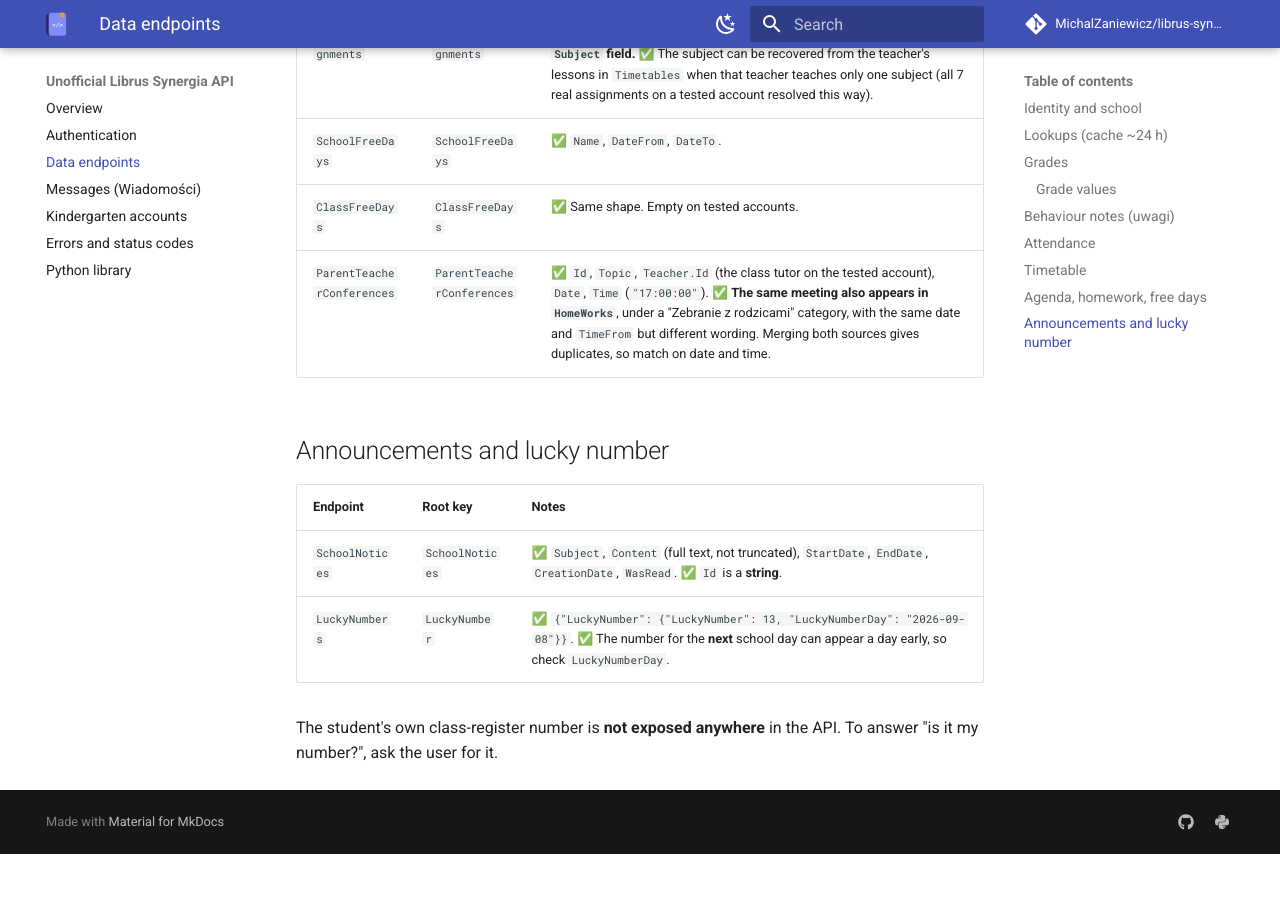
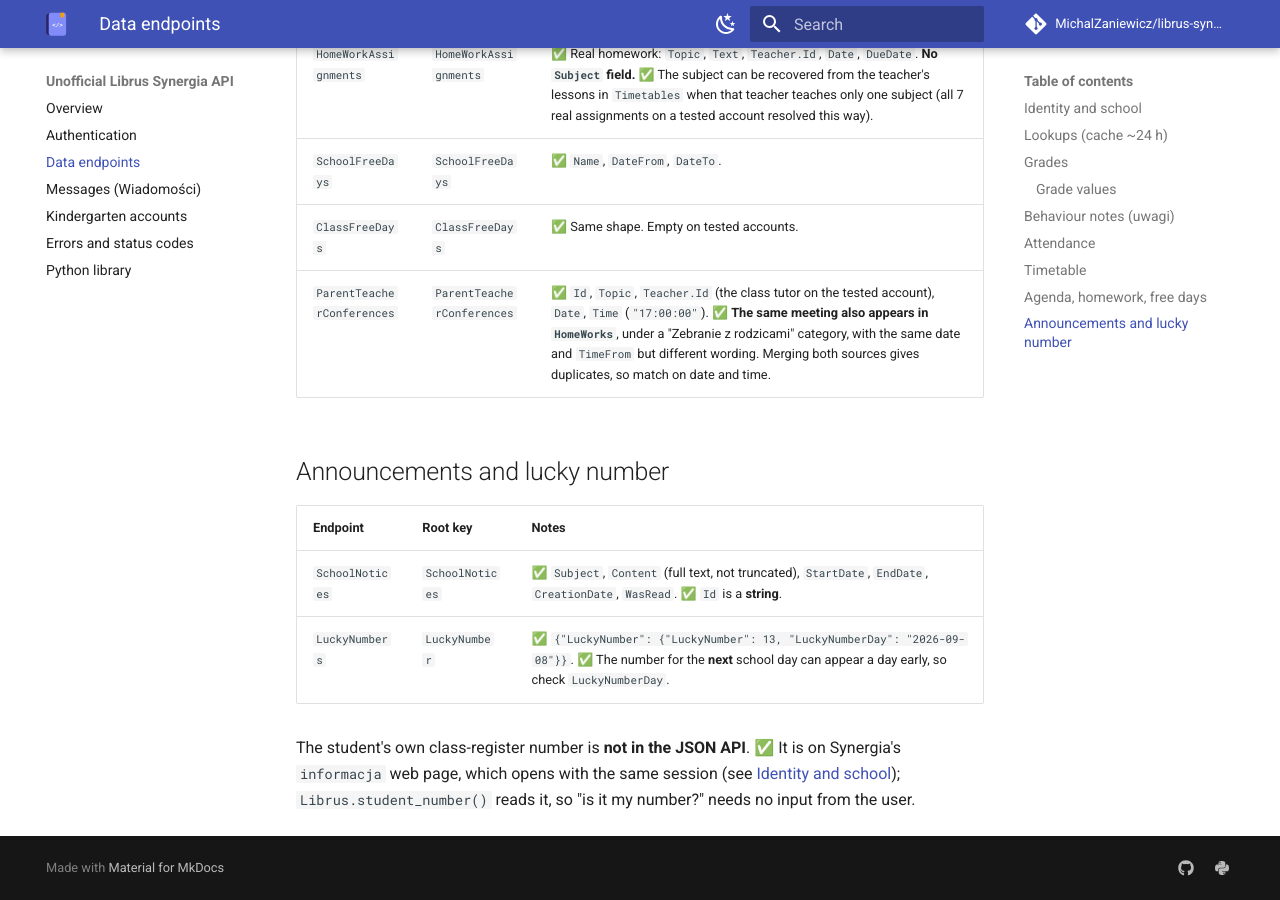
Before and after one commit to MichalZaniewicz/librus-synergia, an MkDocs documentation site: the page built from docs/endpoints.md, in a window 1280 px wide and 900 px high, scrolled down 5098 px. Built offline with MkDocs 1.6.1 and Material for MkDocs 9.7.7, drawn with Linux system fonts in a browser that asks for light colours; comment, search, counter and statistics services are not loaded; before the commit the page ends 5952 px from its top, so only the background shows below that; some of the changed text lies outside the part shown.

Commit message:
Docs: student number is readable (informacja page); semester grade flags not seen set yet
Co-Authored-By: Claude Opus 5.5 <noreply@anthropic.com>

```diff
--- a/docs/endpoints.md
+++ b/docs/endpoints.md
@@ -50,7 +50,7 @@ Two things apply to every endpoint:
 
 | Endpoint | Root key | Notes |
 |---|---|---|
-| `Grades` | `Grades` | ✅ `Grade` (string), `Subject.Id`, `Category.Id`, `Semester`, `AddDate`, `IsSemesterProposition`, `IsFinalProposition`, `IsSemester`, `IsFinal`, `Comments`. ✅ `AddedBy.Id` is the teacher who added the grade (a `Users` id): on a real account all 15 grades resolved to the subject's own teacher. 📖 `Improvement.Id` on a correction ("poprawa") points at the earlier grade it improves; the earlier grade stays in the list. |
+| `Grades` | `Grades` | ✅ `Grade` (string), `Subject.Id`, `Category.Id`, `Semester`, `AddDate`, `IsSemesterProposition`, `IsFinalProposition`, `IsSemester`, `IsFinal`, `Comments` (❓ the four semester/final flags have only ever been `false`: no proposed or final grade issued yet). ✅ `AddedBy.Id` is the teacher who added the grade (a `Users` id): on a real account all 15 grades resolved to the subject's own teacher. 📖 `Improvement.Id` on a correction ("poprawa") points at the earlier grade it improves; the earlier grade stays in the list. |
 | `Grades/Comments` | `Comments` | 📖 `[{"Id", "Text"}]`. `Grades[].Comments` is a list of **ids into this endpoint**, not embedded text. ✅ Real teacher comments on a real account resolve this way. ❓ Whether each list item is a bare id or an `{"Id": ...}` object was not captured, so accept both. |
 | `DescriptiveGrades` | `Grades` | 📖 `Subject`, `Skill`, `Category`, `Grade`, `AddDate`. Only when `Units` enables them. |
 | `PointGrades`, `TextGrades` | — | ✅ Reachable, empty on tested accounts. |
@@ -160,5 +160,7 @@ GET Timetables?weekStart=YYYY-MM-DD      (a Monday)
 | `SchoolNotices` | `SchoolNotices` | ✅ `Subject`, `Content` (full text, not truncated), `StartDate`, `EndDate`, `CreationDate`, `WasRead`. ✅ `Id` is a **string**. |
 | `LuckyNumbers` | `LuckyNumber` | ✅ `{"LuckyNumber": {"LuckyNumber": 13, "LuckyNumberDay": "2026-09-08"}}`. ✅ The number for the **next** school day can appear a day early, so check `LuckyNumberDay`. |
 
-The student's own class-register number is **not exposed anywhere** in
-the API. To answer "is it my number?", ask the user for it.
+The student's own class-register number is **not in the JSON API**. ✅ It
+is on Synergia's `informacja` web page, which opens with the same session
+(see [Identity and school](#identity-and-school)); `Librus.student_number()`
+reads it, so "is it my number?" needs no input from the user.
```
